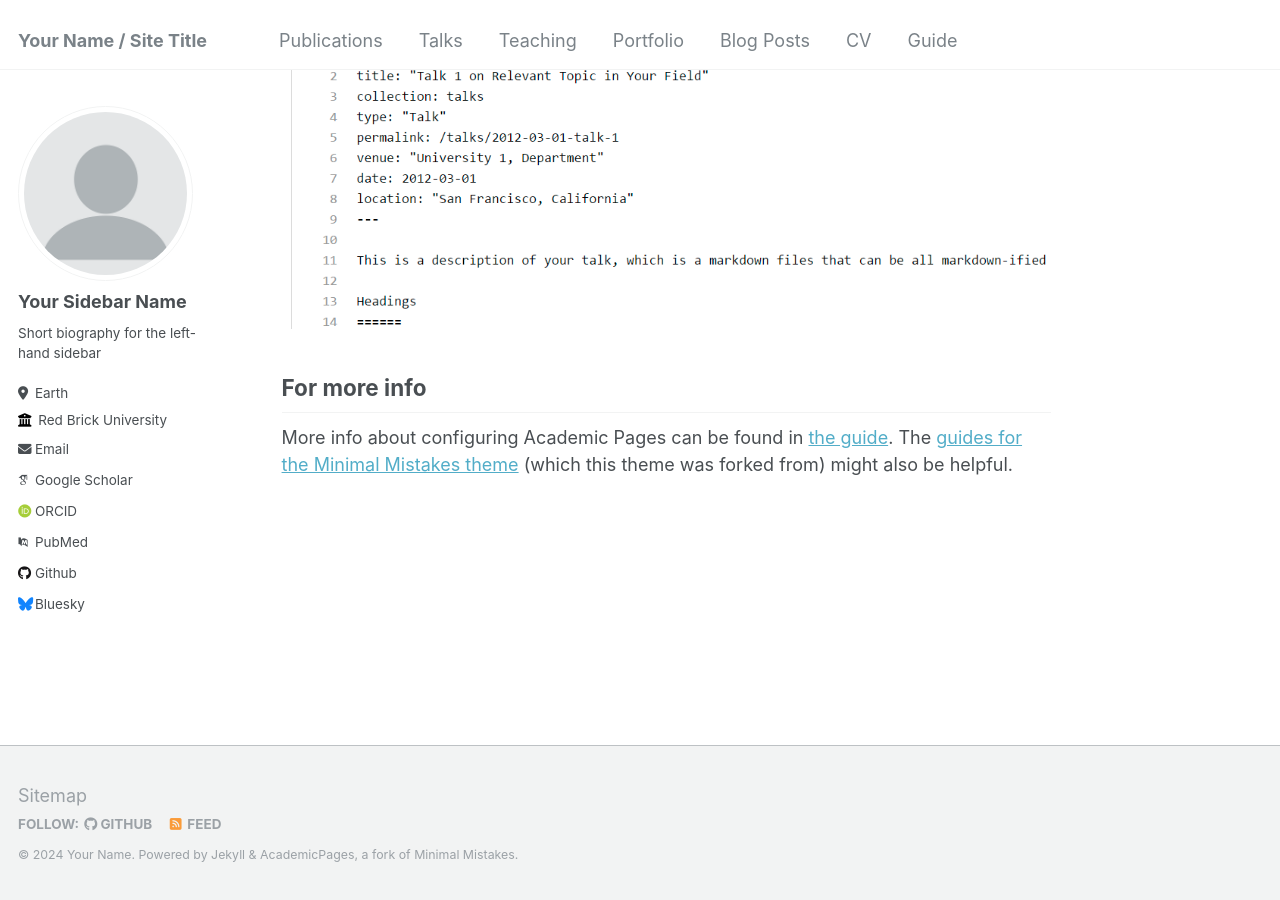
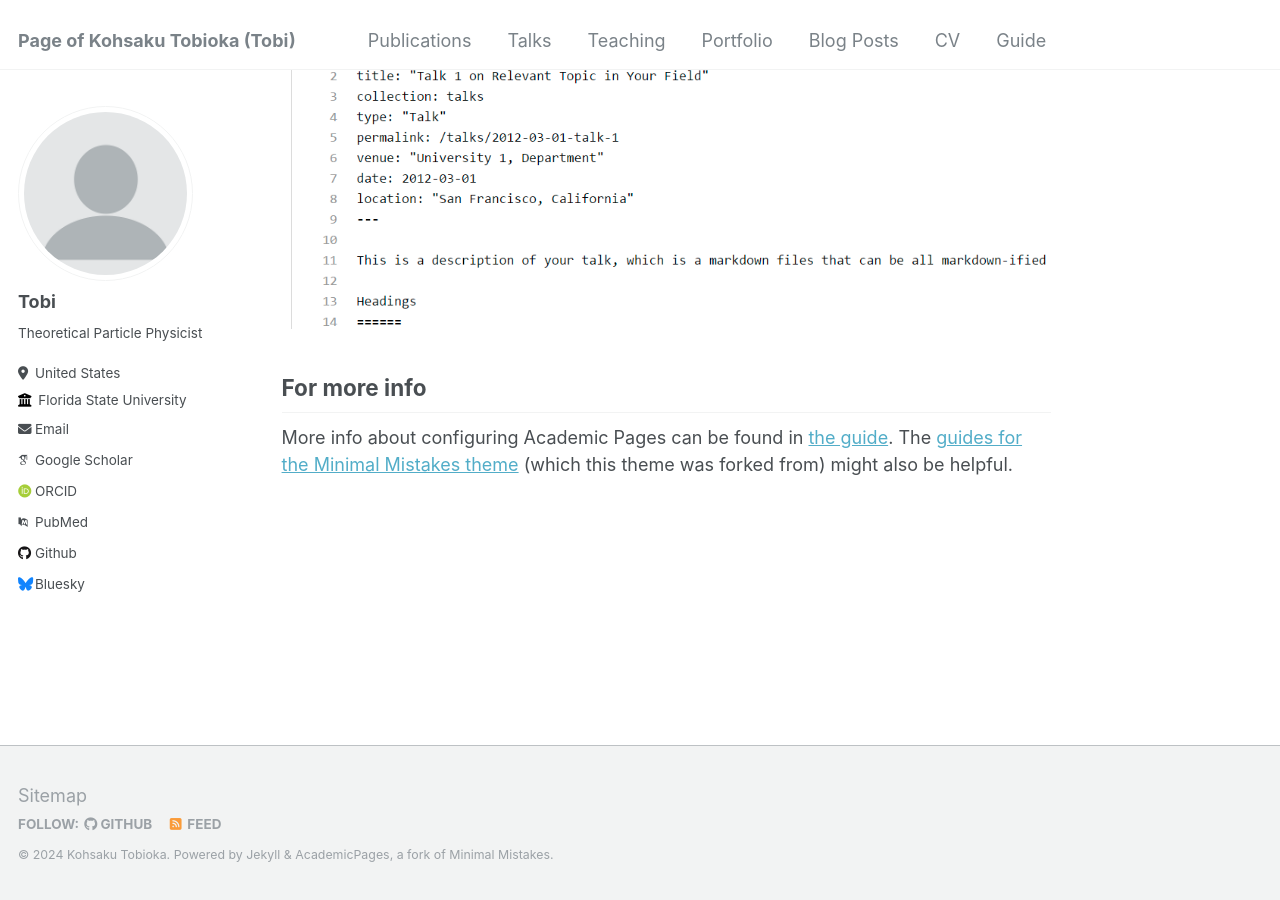
Before and after one commit to Kohsaku-Tobioka/Kohsaku-Tobioka.github.io, a Jekyll site: the page built from _pages/about.md, in a window 1280 px wide and 900 px high, scrolled down 2660 px. Built offline with Jekyll 4.4.1, drawn with Linux system fonts in a browser that asks for light colours; some web fonts are replaced.

Commit message:
basic info updated

```diff
--- a/_config.yml
+++ b/_config.yml
@@ -8,13 +8,13 @@
 
 # Basic Site Settings
 locale                   : "en-US"
-title                    : "Your Name / Site Title"
+title                    : "Page of Kohsaku Tobioka (Tobi)"
 title_separator          : "-"
-name                     : &name "Your Name"
-description              : &description "personal description"
-url                      : https://academicpages.github.io # the base hostname & protocol for your site e.g. "https://mmistakes.github.io"
+name                     : &name "Kohsaku Tobioka"
+description              : &description "Theoretical Particle Physicist"
+url                      : https://kohsaku-tobioka.github.io/ # the base hostname & protocol for your site e.g. "https://mmistakes.github.io"
 baseurl                  : "" # the subpath of your site, e.g. "/blog"
-repository               : "academicpages/academicpages.github.io"
+repository               : "Kohsaku-Tobioka/Kohsaku-Tobioka.github.io"
 
 # Site Author - The following control what appear as part of the author content on the side bar.
 #               If a field is blank the icon and link will not appear, otherwise it will be shown.
@@ -22,13 +22,13 @@ repository               : "academicpages/academicpages.github.io"
 author:
   # Biographic information
   avatar           : "profile.png"
-  name             : "Your Sidebar Name"
+  name             : "Tobi"
   pronouns         : # example: "she/her"
-  bio              : "Short biography for the left-hand sidebar"
-  location         : "Earth"
-  employer         : "Red Brick University"
+  bio              : "Theoretical Particle Physicist"
+  location         : "United States"
+  employer         : "Florida State University"
   uri              : # URL
-  email            : "none@example.org"
+  email            : "ktobioka@fsu.edu"
 
   # Academic websites
   arxiv            : # URL - Update with the correct link to your profile
```
